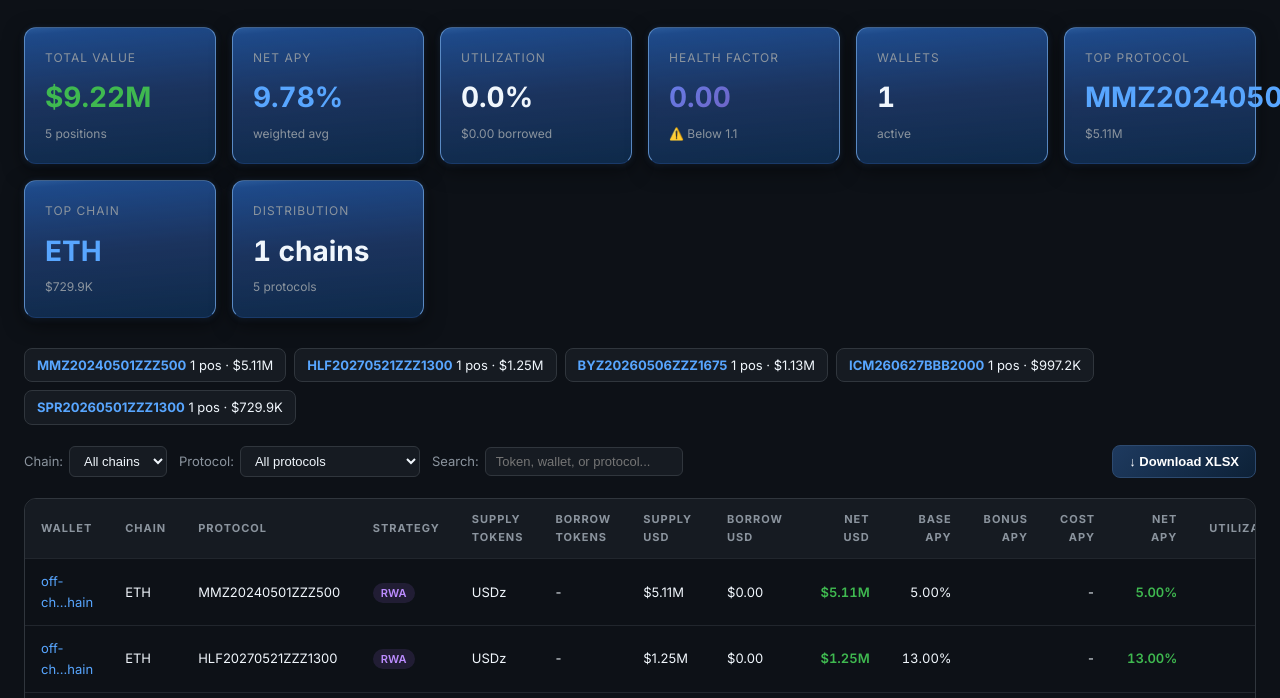
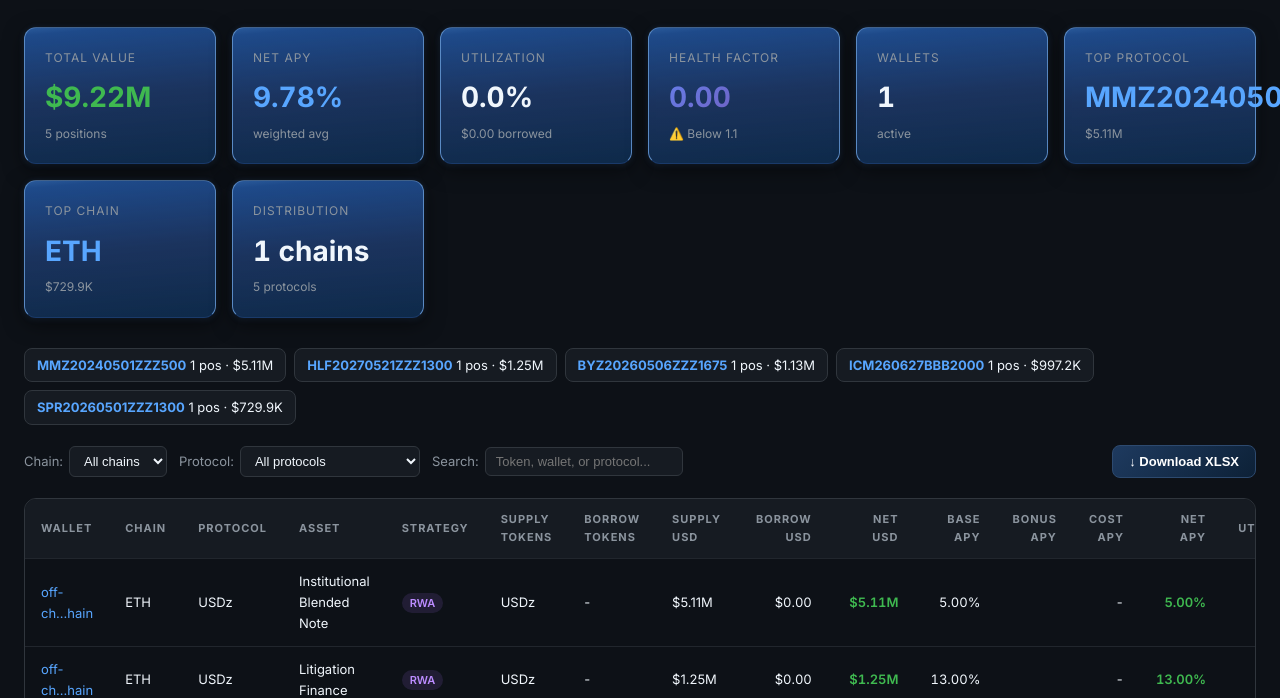
Before and after one commit to bubbamacxtxt-cyber/protocol-yield-tracker, a website: page anzen.html in a window 1280 px wide. Shown: the part 102-800 px from the top of the page. Drawn offline with Linux system fonts and the light colour scheme.

Commit message:
style: Anzen - Protocol=USDz, Asset=SMB Financing/Litigation/Institutional

```diff
--- a/anzen.html
+++ b/anzen.html
@@ -254,6 +254,7 @@ tr:hover td { background: var(--bg-secondary); }
                     <th>Wallet</th>
                     <th>Chain</th>
                     <th>Protocol</th>
+                    <th>Asset</th>
                     <th>Strategy</th>
                     <th>Supply Tokens</th>
                     <th>Borrow Tokens</th>
@@ -385,7 +386,8 @@ function renderTable(data) {
         return `<tr onclick="showDetail(${detailData})" style="cursor:pointer">
             <td title="${p.wallet || ''}"><a href="https://debank.com/profile/${p.wallet}" target="_blank" style="color:var(--accent-blue);text-decoration:none">${shortWallet(p.wallet)}</a></td>
             <td>${(p.chain || '').toUpperCase()}</td>
-            <td>${p.protocol_name || '-'}</td>
+            <td>${p.supply?.[0]?.symbol || '-'}</td>
+            <td>${p.asset_type || p.protocol_name || '-'}</td>
             <td>${strategyBadge(p.strategy)}</td>
             <td>${supplyTokens || '-'}</td>
             <td>${borrowTokens || '-'}</td>
```
